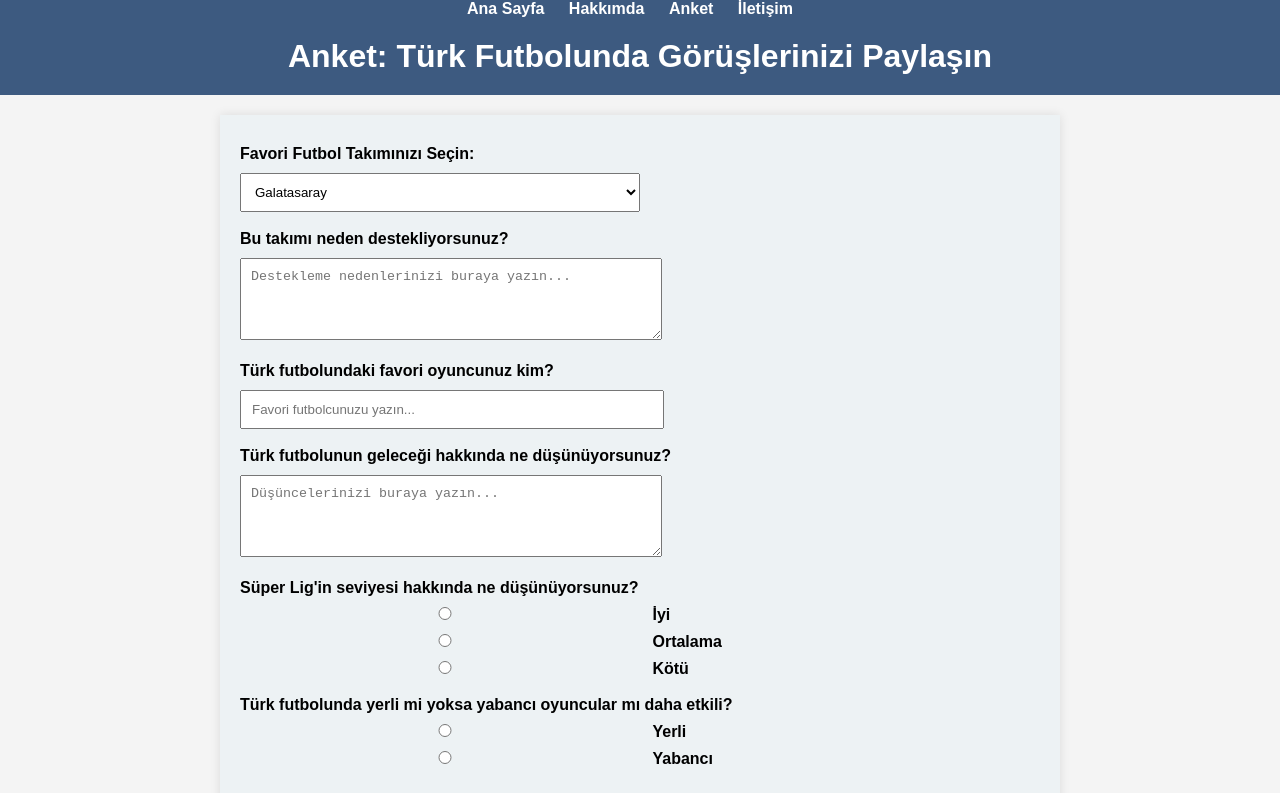
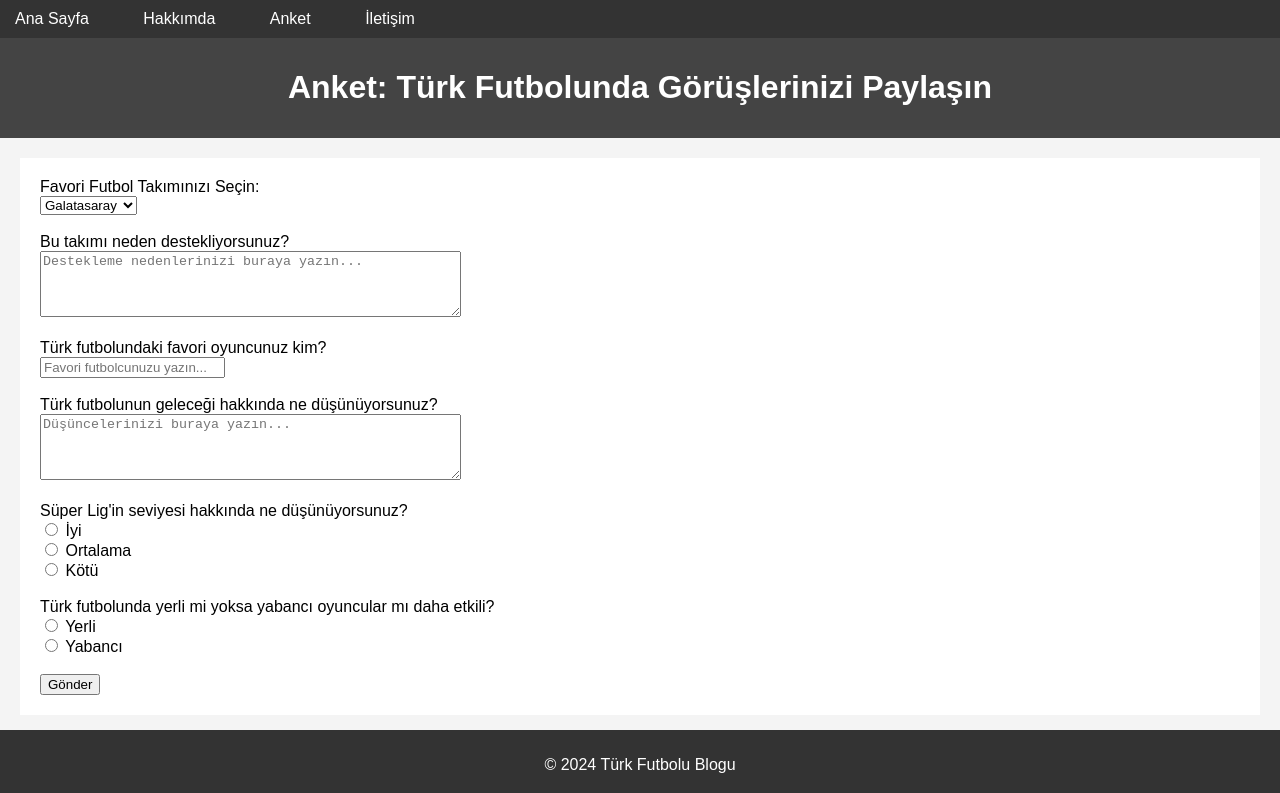
Before and after one commit to fatih196312/fatihafacan.github.io, a plain HTML site: page anket.html in a window 1280 px wide. Shown: the top 793 px of the page. Drawn offline with Linux system fonts and the light colour scheme.

Commit message:
Update style.css

```diff
--- a/style.css
+++ b/style.css
@@ -1,19 +1,15 @@
 body {
     font-family: Arial, sans-serif;
-    background-color: #f4f4f4;
     margin: 0;
     padding: 0;
-}
-
-nav {
-    background-color: #3d5a80;
-    text-align: center;
+    background-color: #f4f4f4;
 }
 
 nav ul {
-    list-style-type: none;
+    list-style: none;
+    padding: 0;
     margin: 0;
-    padding: 0;
+    background-color: #333;
 }
 
 nav ul li {
@@ -22,80 +18,31 @@ nav ul li {
 }
 
 nav ul li a {
+    color: white;
     text-decoration: none;
-    color: white;
-    font-weight: bold;
+    padding: 10px 15px;
+    display: inline-block;
 }
 
 header {
-    background-color: #3d5a80;
+    background-color: #444;
     color: white;
+    padding: 10px 0;
     text-align: center;
-    padding: 20px;
 }
 
-h1 {
-    margin: 0;
-}
-
-.blog-content, .about-me, .survey, .contact-form {
-    max-width: 800px;
-    margin: 20px auto;
+section {
     padding: 20px;
+    margin: 20px;
     background-color: white;
-    box-shadow: 0 0 10px rgba(0, 0, 0, 0.1);
-}
-
-h2 {
-    color: #3d5a80;
-}
-
-p {
-    line-height: 1.6;
 }
 
 footer {
     text-align: center;
-    padding: 20px;
-    background-color: #3d5a80;
+    padding: 10px 0;
+    background-color: #333;
     color: white;
+    position: fixed;
+    width: 100%;
+    bottom: 0;
 }
-
-.about-me {
-    background-color: #e0fbfc;
-}
-
-.survey {
-    background-color: #edf2f4;
-}
-
-.contact-form {
-    background-color: #fff5f5;
-}
-
-form {
-    margin-top: 10px;
-}
-
-label {
-    font-weight: bold;
-}
-
-input, select, textarea, button {
-    margin-top: 10px;
-    padding: 10px;
-    width: 100%;
-    max-width: 400px;
-}
-
-button {
-    background-color: #3d5a80;
-    color: white;
-    border: none;
-    cursor: pointer;
-    transition: background-color 0.3s;
-}
-
-button:hover {
-    background-color: #293241;
-}
```
